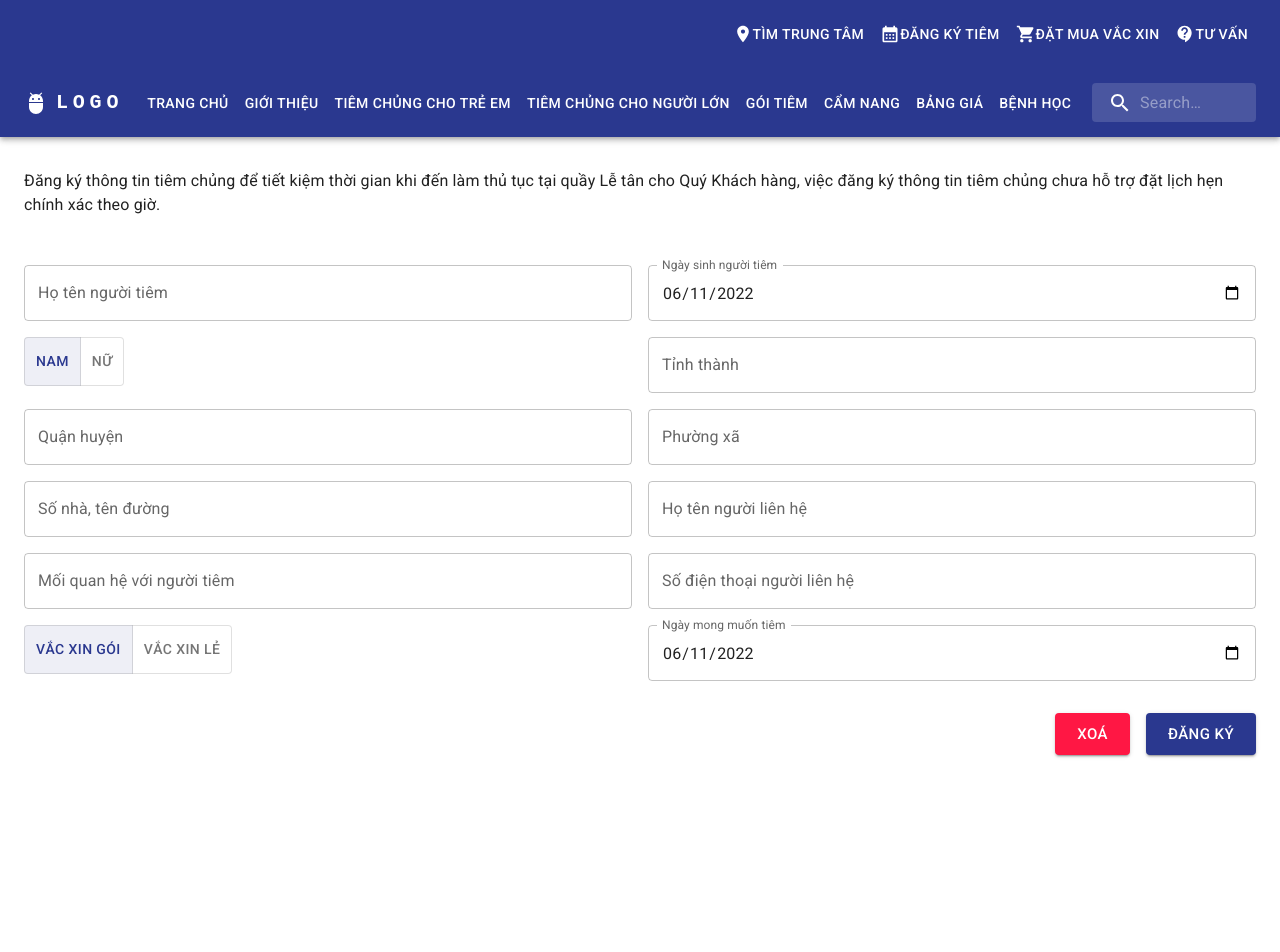
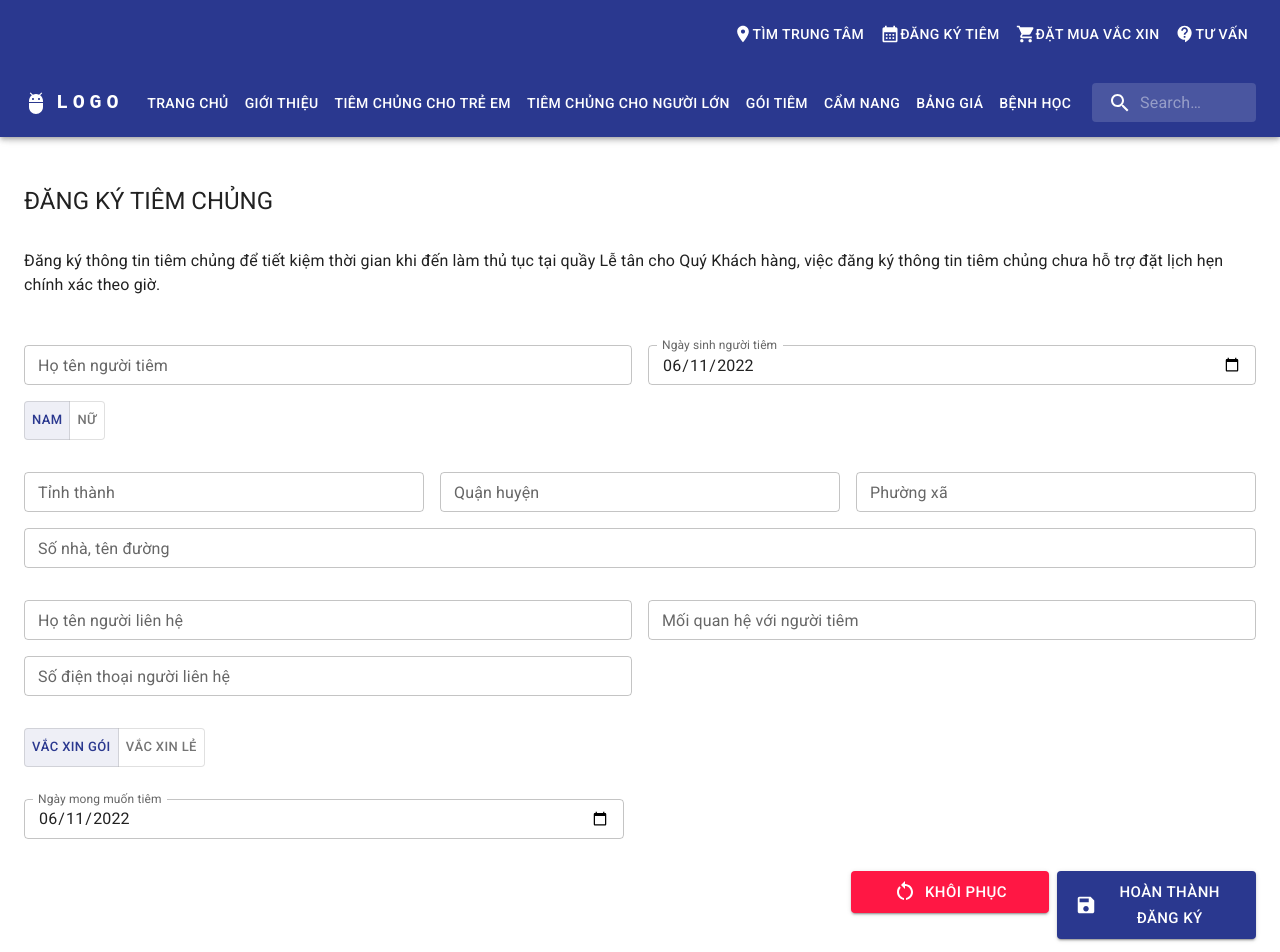
Before and after one commit to toaingo2108/injecting-management, a Next.js app: page /injections/register in a window 1280 px wide. Shown: the top 952 px of the page. Before the commit the page ends 800 px from the top, so only its background shows below. Built offline with nearby package versions, Linux system fonts and the light colour scheme.

Commit message:
change UI injection register

```diff
--- a/components/layout/index.tsx
+++ b/components/layout/index.tsx
@@ -23,7 +23,7 @@ const Layout = ({
         <meta name="viewport" content="initial-scale=1.0, width=device-width" />
       </Head>
       <Navbar />
-      <Container sx={{ mt: 4 }} maxWidth="xl">
+      <Container sx={{ my: 6 }} maxWidth="xl">
         {titlePage && (
           <Typography gutterBottom variant="h5" component="div" mb={4}>
             {titlePage.toUpperCase()}
--- a/package.json
+++ b/package.json
@@ -15,6 +15,7 @@
     "@emotion/server": "^11.4.0",
     "@emotion/styled": "^11.8.1",
     "@mui/icons-material": "^5.8.3",
+    "@mui/lab": "^5.0.0-alpha.86",
     "@mui/material": "^5.8.2",
     "@reduxjs/toolkit": "^1.8.2",
     "dayjs": "^1.11.3",
--- a/pages/injections/register/index.tsx
+++ b/pages/injections/register/index.tsx
@@ -1,4 +1,4 @@
-import React from 'react'
+import React, { useState } from 'react'
 import { NextPage } from 'next'
 import { useForm, Controller, SubmitHandler } from 'react-hook-form'
 import {
@@ -13,6 +13,9 @@ import dayjs from 'dayjs'
 import Layout from '~/components/layout'
 import ErrorAlert from '~/components/errorAlert'
 import { RegisterInjections } from '~/model'
+import { RestartAlt } from '@mui/icons-material'
+import SaveIcon from '@mui/icons-material/Save'
+import LoadingButton from '@mui/lab/LoadingButton'
 
 const Register: NextPage = () => {
   const {
@@ -23,22 +26,29 @@ const Register: NextPage = () => {
     formState: { errors },
   } = useForm<RegisterInjections>()
 
-  const onSubmit: SubmitHandler<RegisterInjections> = (data) => {
+  const [loadingRegister, setLoadingRegister] = useState(false)
+
+  const onSubmit: SubmitHandler<RegisterInjections> = async (data) => {
+    setLoadingRegister(true)
+    setTimeout(() => {
       console.log(data)
+      setLoadingRegister(false)
+    }, 3000)
   }
 
   let yourDate = dayjs(new Date()).format('YYYY-MM-DD')
 
   return (
-    <Layout title="Đăng ký thông tin tiêm chủng">
+    <Layout title="Đăng ký thông tin tiêm chủng" titlePage="Đăng ký tiêm chủng">
       <p>
         Đăng ký thông tin tiêm chủng để tiết kiệm thời gian khi đến làm thủ tục
         tại quầy Lễ tân cho Quý Khách hàng, việc đăng ký thông tin tiêm chủng
         chưa hỗ trợ đặt lịch hẹn chính xác theo giờ.
       </p>
-      <Box component="form" onSubmit={handleSubmit(onSubmit)} sx={{ mt: 6 }}>
-        <Grid container direction="row" spacing={2}>
-          <Grid item xs={6}>
+      <Box component="form" onSubmit={handleSubmit(onSubmit)} mt={6}>
+        <Grid container direction="row" spacing={4}>
+          <Grid item container spacing={2}>
+            <Grid item xs={12} sm={6}>
               <Controller
                 name="name"
                 control={control}
@@ -49,8 +59,10 @@ const Register: NextPage = () => {
                       {...register('name', {
                         validate: (value) => value !== '',
                       })}
+                      size="small"
                       label="Họ tên người tiêm"
                       variant="outlined"
+                      // required
                       {...field}
                     />
                     {errors.name && <ErrorAlert message="Vui lòng điền tên" />}
@@ -59,7 +71,7 @@ const Register: NextPage = () => {
               />
             </Grid>
 
-          <Grid item xs={6}>
+            <Grid item xs={12} sm={6}>
               <Controller
                 name="birthday"
                 control={control}
@@ -68,6 +80,7 @@ const Register: NextPage = () => {
                   <Grid container direction="column">
                     <TextField
                       type="date"
+                      size="small"
                       label="Ngày sinh người tiêm"
                       variant="outlined"
                       {...field}
@@ -77,14 +90,19 @@ const Register: NextPage = () => {
               />
             </Grid>
 
-          <Grid item xs={6}>
+            <Grid item xs={12}>
               <Controller
                 name="gender"
                 control={control}
                 defaultValue="male"
                 render={({ field }) => (
                   <Grid item container direction="row">
-                  <ToggleButtonGroup {...field} exclusive color="primary">
+                    <ToggleButtonGroup
+                      size="small"
+                      {...field}
+                      exclusive
+                      color="primary"
+                    >
                       <ToggleButton value="male">Nam</ToggleButton>
                       <ToggleButton value="female">Nữ</ToggleButton>
                     </ToggleButtonGroup>
@@ -92,8 +110,10 @@ const Register: NextPage = () => {
                 )}
               />
             </Grid>
+          </Grid>
 
-          <Grid item xs={6}>
+          <Grid item xs={12} container spacing={2}>
+            <Grid item xs={12} sm={4}>
               <Controller
                 name="province"
                 control={control}
@@ -101,6 +121,7 @@ const Register: NextPage = () => {
                 render={({ field }) => (
                   <Grid container direction="column">
                     <TextField
+                      size="small"
                       label="Tỉnh thành"
                       {...register('province', {
                         validate: (value) => value !== '',
@@ -116,7 +137,7 @@ const Register: NextPage = () => {
               />
             </Grid>
 
-          <Grid item xs={6}>
+            <Grid item xs={12} sm={4}>
               <Controller
                 name="district"
                 control={control}
@@ -124,6 +145,7 @@ const Register: NextPage = () => {
                 render={({ field }) => (
                   <Grid container direction="column">
                     <TextField
+                      size="small"
                       label="Quận huyện"
                       {...register('district', {
                         validate: (value) => value !== '',
@@ -139,7 +161,7 @@ const Register: NextPage = () => {
               />
             </Grid>
 
-          <Grid item xs={6}>
+            <Grid item xs={12} sm={4}>
               <Controller
                 name="ward"
                 control={control}
@@ -147,6 +169,7 @@ const Register: NextPage = () => {
                 render={({ field }) => (
                   <Grid container direction="column">
                     <TextField
+                      size="small"
                       label="Phường xã"
                       {...register('ward', {
                         validate: (value) => value !== '',
@@ -162,7 +185,7 @@ const Register: NextPage = () => {
               />
             </Grid>
 
-          <Grid item xs={6}>
+            <Grid item xs={12}>
               <Controller
                 name="address"
                 control={control}
@@ -170,6 +193,7 @@ const Register: NextPage = () => {
                 render={({ field }) => (
                   <Grid container direction="column">
                     <TextField
+                      size="small"
                       label="Số nhà, tên đường"
                       {...register('address', {
                         validate: (value) => value !== '',
@@ -184,8 +208,10 @@ const Register: NextPage = () => {
                 )}
               />
             </Grid>
+          </Grid>
 
-          <Grid item xs={6}>
+          <Grid item xs={12} container spacing={2}>
+            <Grid item xs={12} sm={6}>
               <Controller
                 name="contactName"
                 control={control}
@@ -193,6 +219,7 @@ const Register: NextPage = () => {
                 render={({ field }) => (
                   <Grid container direction="column">
                     <TextField
+                      size="small"
                       label="Họ tên người liên hệ"
                       {...register('contactName', {
                         validate: (value) => value !== '',
@@ -208,7 +235,7 @@ const Register: NextPage = () => {
               />
             </Grid>
 
-          <Grid item xs={6}>
+            <Grid item xs={12} sm={6}>
               <Controller
                 name="contactRelationship"
                 control={control}
@@ -216,6 +243,7 @@ const Register: NextPage = () => {
                 render={({ field }) => (
                   <Grid container direction="column">
                     <TextField
+                      size="small"
                       label="Mối quan hệ với người tiêm"
                       {...register('contactRelationship', {
                         validate: (value) => value !== '',
@@ -231,7 +259,7 @@ const Register: NextPage = () => {
               />
             </Grid>
 
-          <Grid item xs={6}>
+            <Grid item xs={12} sm={6}>
               <Controller
                 name="contactPhone"
                 control={control}
@@ -239,6 +267,7 @@ const Register: NextPage = () => {
                 render={({ field }) => (
                   <Grid container direction="column">
                     <TextField
+                      size="small"
                       label="Số điện thoại người liên hệ"
                       {...register('contactPhone', {
                         validate: (value) => value !== '',
@@ -253,15 +282,21 @@ const Register: NextPage = () => {
                 )}
               />
             </Grid>
+          </Grid>
 
-          <Grid item xs={6}>
+          <Grid item xs={12}>
             <Controller
               name="typeInjection"
               control={control}
               defaultValue="package"
               render={({ field }) => (
                 <Grid container direction="column">
-                  <ToggleButtonGroup exclusive color="primary" {...field}>
+                  <ToggleButtonGroup
+                    size="small"
+                    exclusive
+                    color="primary"
+                    {...field}
+                  >
                     <ToggleButton value="package">Vắc xin gói</ToggleButton>
                     <ToggleButton value="odd">Vắc xin lẻ</ToggleButton>
                   </ToggleButtonGroup>
@@ -270,7 +305,7 @@ const Register: NextPage = () => {
             />
           </Grid>
 
-          <Grid item xs={6}>
+          <Grid item xs={12} sm={6}>
             <Controller
               name="dateOfInjection"
               control={control}
@@ -279,6 +314,7 @@ const Register: NextPage = () => {
                 <Grid container direction="column">
                   <TextField
                     type="date"
+                    size="small"
                     label="Ngày mong muốn tiêm"
                     variant="outlined"
                     {...field}
@@ -287,20 +323,38 @@ const Register: NextPage = () => {
               )}
             />
           </Grid>
-        </Grid>
-        <Grid container justifyContent="flex-end" sx={{ mt: 4 }}>
+          <Grid item container justifyContent="flex-end" spacing={1}>
+            <Grid item xs={12} sm={2}>
               <Button
+                fullWidth
                 onClick={() => reset()}
                 color="error"
                 variant="contained"
                 size="large"
-            sx={{ mr: 2 }}
               >
-            Xoá
+                <Grid container justifyContent="center">
+                  <RestartAlt sx={{ mr: 1 }} />
+                  Khôi phục
+                </Grid>
               </Button>
-          <Button type="submit" variant="contained" size="large">
-            Đăng ký
-          </Button>
+            </Grid>
+            <Grid item xs={12} sm={2}>
+              {/* <Button type="submit" variant="contained" fullWidth size="large">
+                Hoàn thành đăng ký
+              </Button> */}
+              <LoadingButton
+                loading={loadingRegister}
+                type="submit"
+                loadingPosition="start"
+                fullWidth
+                startIcon={<SaveIcon />}
+                variant="contained"
+                size="large"
+              >
+                Hoàn thành đăng ký
+              </LoadingButton>
+            </Grid>
+          </Grid>
         </Grid>
       </Box>
     </Layout>
```
Also changed, not shown: 1 other file (tests, documents, lock files or other folders). Lines whose indentation alone changed are shown as unchanged.
